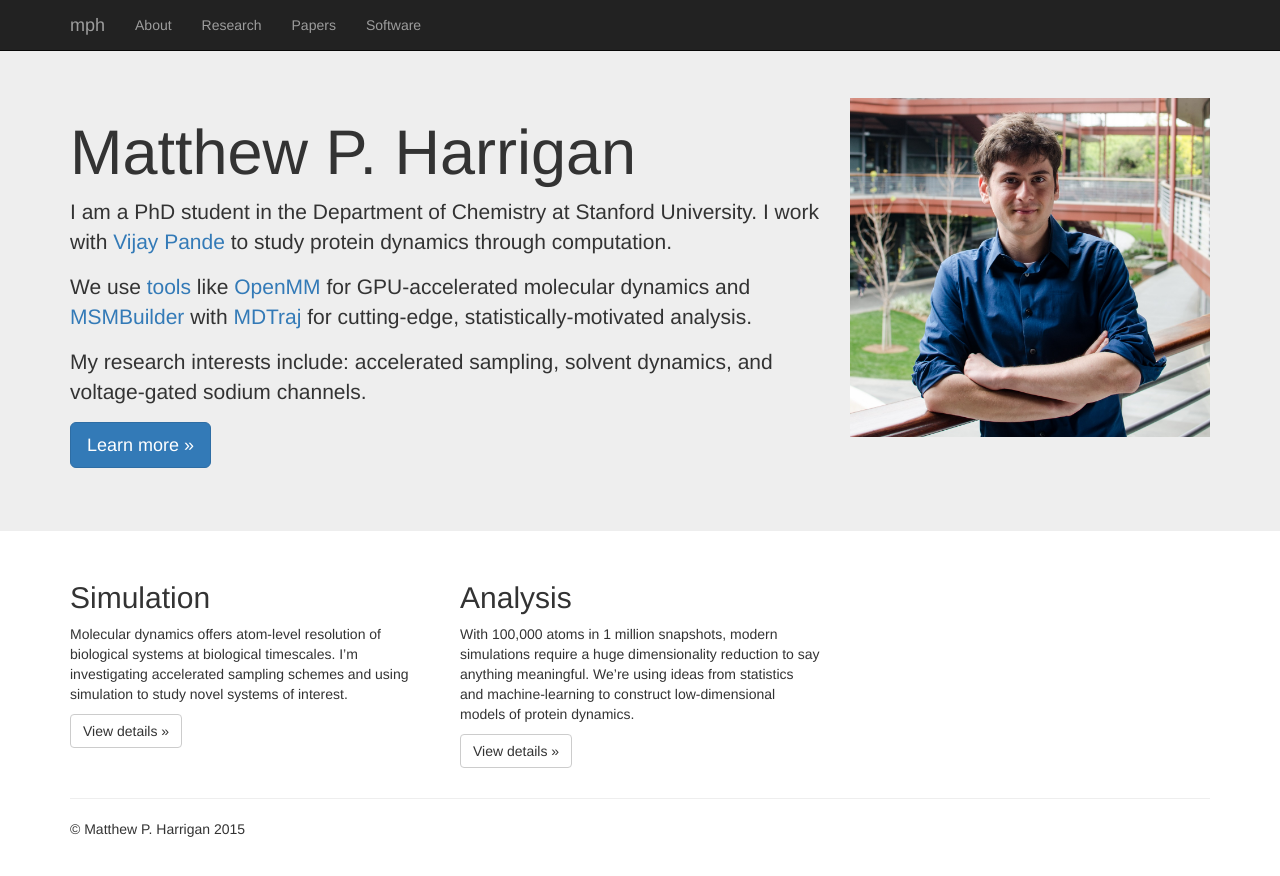
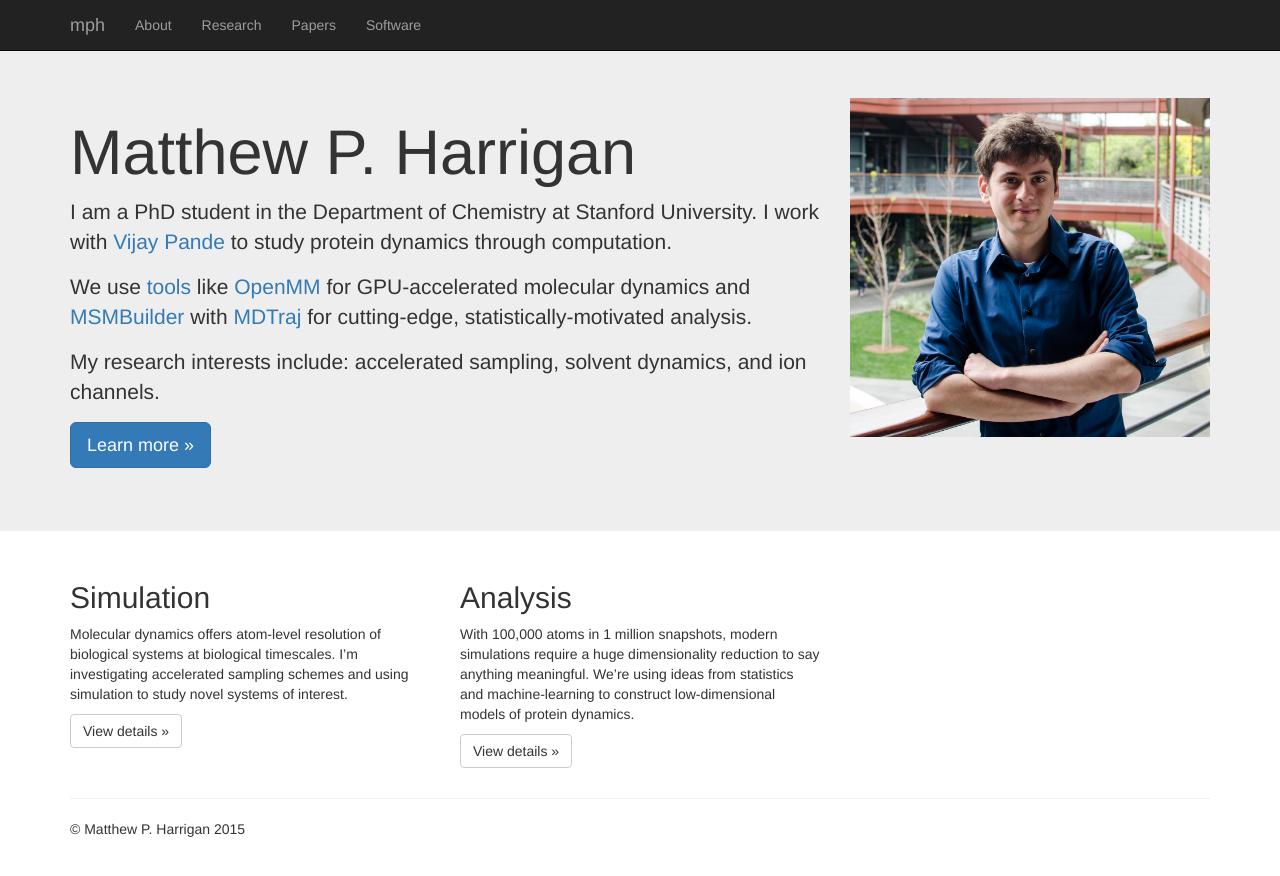
Before and after one commit to mpharrigan/mpharrigan.github.io, a Jekyll site: the page built from index.md, in a window 1280 px wide. Shown: the top 876 px of the page. Built offline with Jekyll 4.4.1, drawn with Linux system fonts in a browser that asks for light colours; nearby versions of some CDN libraries.

Commit message:
Ion channels

```diff
--- a/index.md
+++ b/index.md
@@ -17,7 +17,7 @@ dynamics and [MSMBuilder] with [MDTraj] for cutting-edge,
 statistically-motivated analysis.
 
 My research interests include: accelerated sampling,
-solvent dynamics, and voltage-gated sodium channels.
+solvent dynamics, and ion channels.
 
 [tools]: {{site.url}}/software/
 
```
